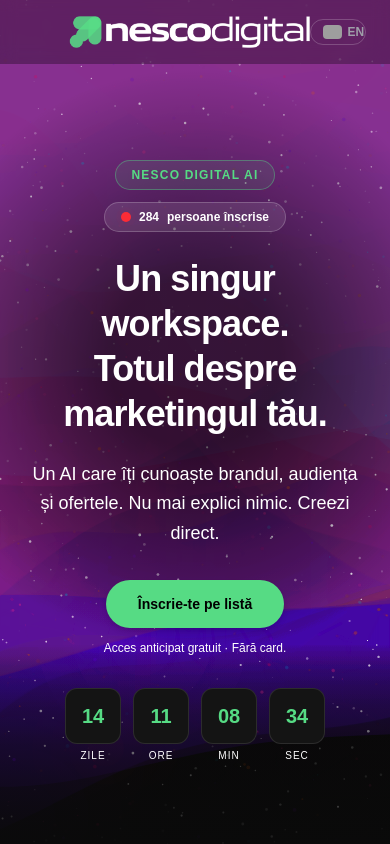
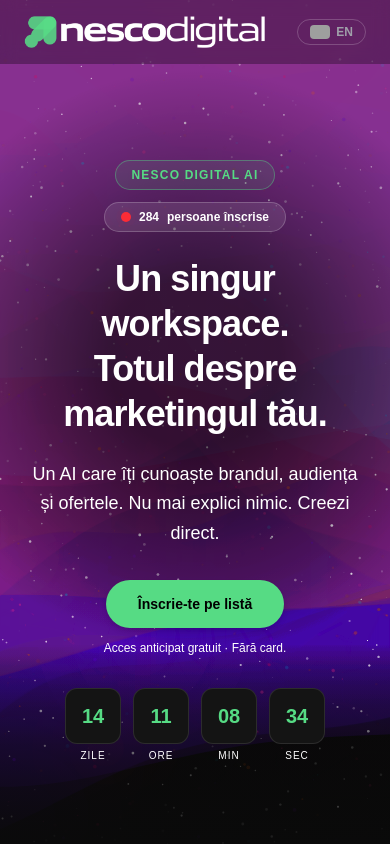
Before and after one commit to nescodigital/nesco-ai, a Next.js app: page / in a window 390 px wide. Shown: the top 844 px of the page. Built offline with nearby package versions, Linux system fonts and the light colour scheme; grey boxes are pictures that could not be loaded.

Commit message:
fix: logo stânga pe mobile, centrat pe desktop în navbar

```diff
--- a/app/page.tsx
+++ b/app/page.tsx
@@ -119,17 +119,17 @@
 
       {/* ── NAV ── */}
       <header className="fixed inset-x-0 top-0 z-50 flex items-center justify-between bg-black/30 px-6 py-4 backdrop-blur-sm">
-        <div className="w-16" />
         <Image
           src="/nesco-logo.png"
           alt="Nesco Digital"
           height={32}
           width={241}
-          className="h-8 w-auto"
+          className="h-8 w-auto sm:absolute sm:left-1/2 sm:-translate-x-1/2"
         />
+        <div className="hidden sm:block w-16" />
         <button
           onClick={() => setLang(lang === "ro" ? "en" : "ro")}
-          className="rounded-full border border-white/20 px-3 py-1 text-xs font-semibold text-zinc-400 transition hover:border-white/40 hover:text-white flex items-center gap-1.5"
+          className="ml-auto rounded-full border border-white/20 px-3 py-1 text-xs font-semibold text-zinc-400 transition hover:border-white/40 hover:text-white flex items-center gap-1.5"
         >
           {lang === "ro" ? (
             <><img src="https://flagcdn.com/gb.svg" alt="EN" className="h-3.5 w-5 object-cover rounded-sm" /> EN</>
```
